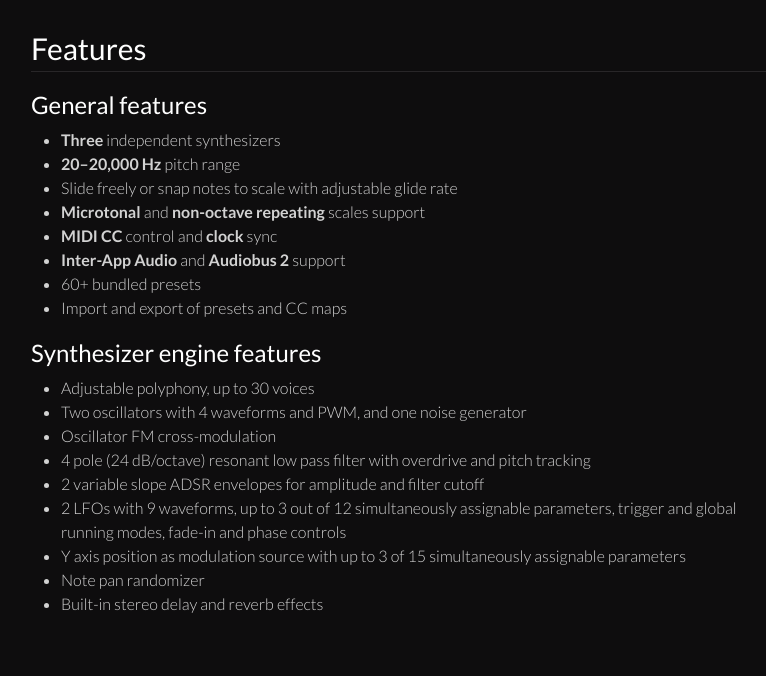
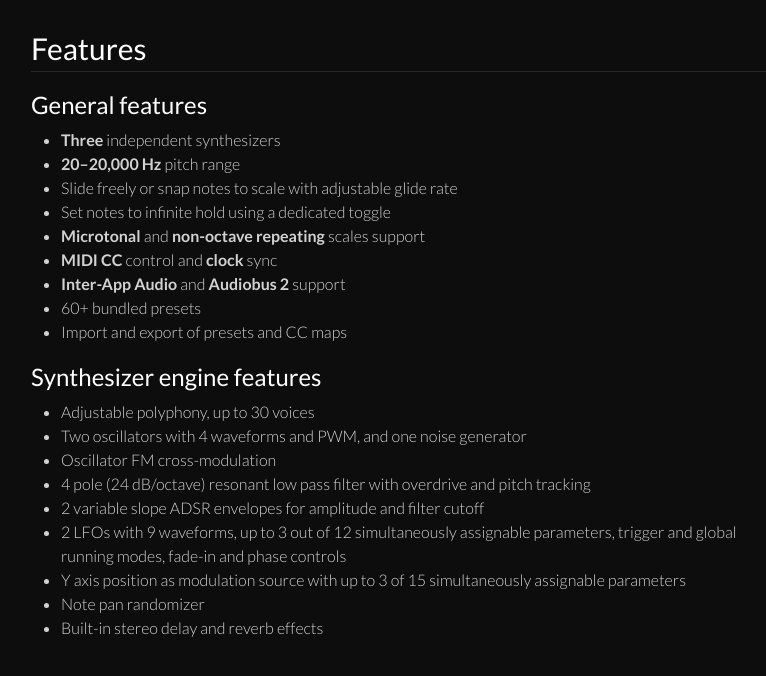
Before and after one commit to yuriturov/yuriturov.github.io, a Jekyll site: the page built from _pages/01_shoom.md, in a window 1280 px wide and 900 px high, scrolled down 1289 px, cut to the strip 200-876 px from the top of the window. Shown: the whole strip, without its empty margins (239-1005 px from the left). Built offline with Jekyll 4.4.1, drawn with Linux system fonts in a browser that asks for light colours.

Commit message:
a word on infinite hold

```diff
--- a/_pages/01_shoom.md
+++ b/_pages/01_shoom.md
@@ -31,6 +31,7 @@
 *	**Three** independent synthesizers
 *	**20–20,000 Hz** pitch range
 *	Slide freely or snap notes to scale with adjustable glide rate
+*	Set notes to infinite hold using a dedicated toggle
 *	**Microtonal** and **non-octave repeating** scales support
 *	**MIDI CC** control and **clock** sync
 *	**Inter-App Audio** and **Audiobus 2** support
```
